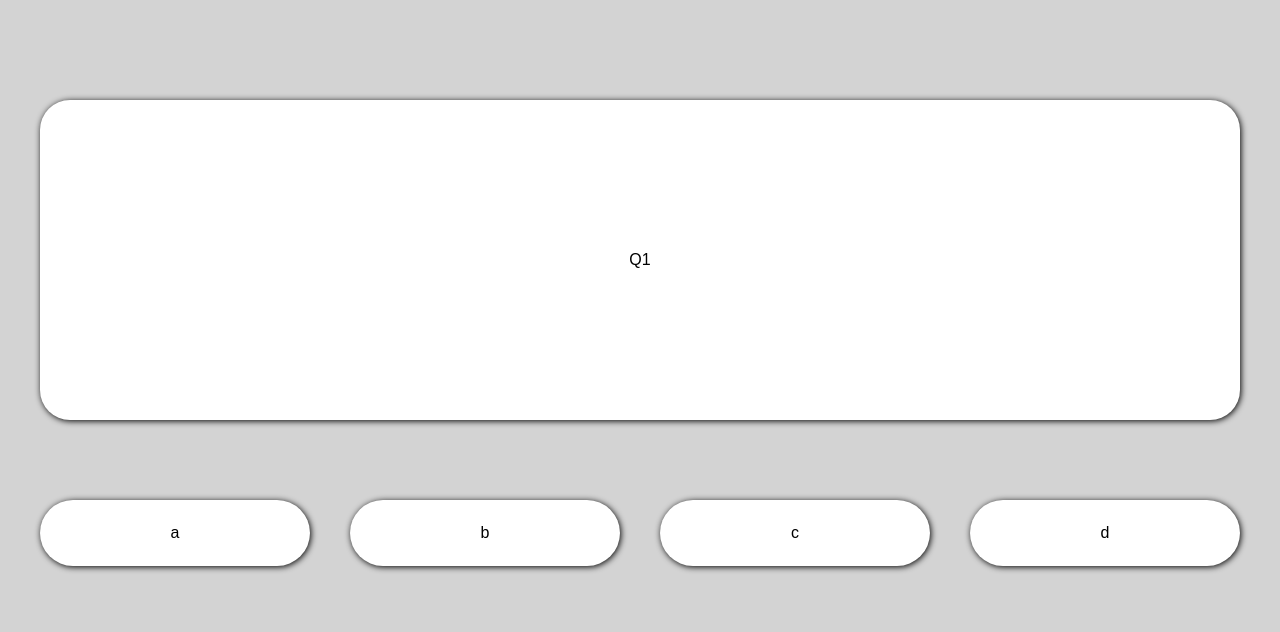
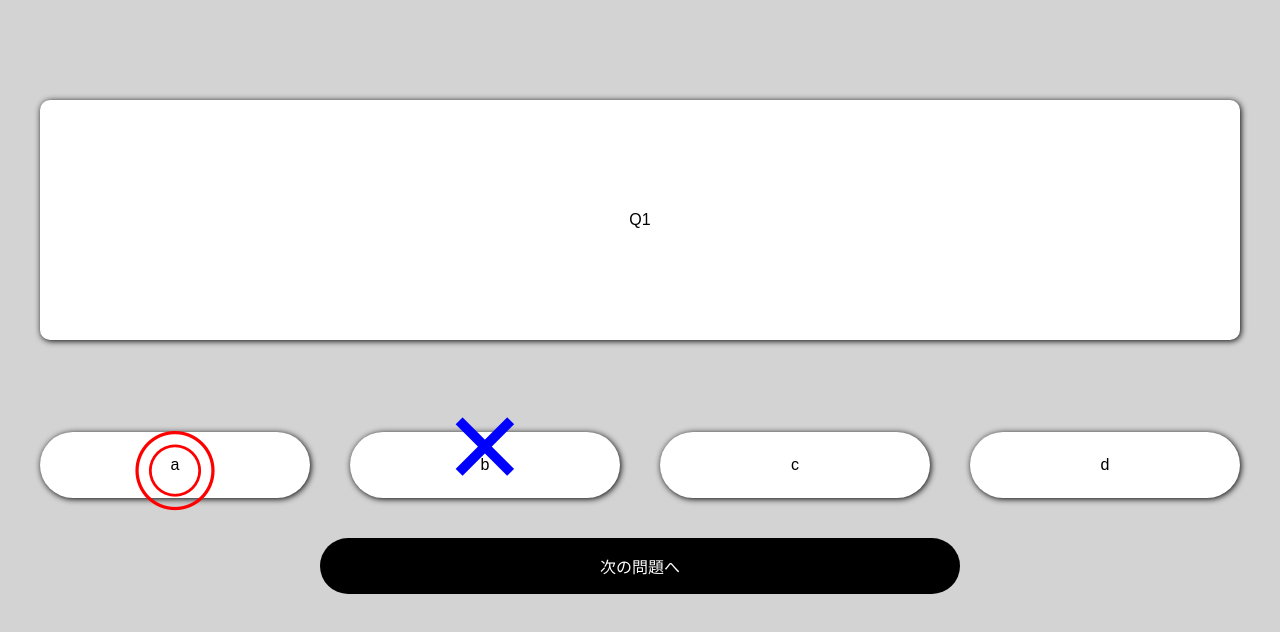
Before and after one commit to takaturnsaru/quiz, a plain HTML site: page quiz/construction/index.html in a window 1280 px wide. Drawn offline with nearby package versions, Linux system fonts and the light colour scheme; some packages are replaced by stand-ins of ours.

Commit message:
SP画面CSS修正

```diff
--- a/quiz/construction/assets/css/index.css
+++ b/quiz/construction/assets/css/index.css
@@ -36,7 +36,7 @@ a{
 
 .bg{
   position: relative;
-  width: 100vw;
+  width: 100%;
   height: 100vh;
   padding-top: 40px;
   background-color: lightgray;
@@ -46,8 +46,8 @@ a{
   display: flex;
   justify-content: center;
   align-items: center;
-  height: 40vh;
-  border-radius: 30px;
+  height: 30vh;
+  border-radius: 10px;
   text-align: center;
   background-color: #fff;
   box-shadow: 1px 1px 6px #000;
@@ -57,17 +57,58 @@ a{
   display: flex;
   justify-content: space-between;
   flex-wrap: wrap;
-  margin-top: 30px;
+  margin-top: 20px;
 }
 
 .choice{
+  position: relative;
   width: 100%;
-  margin-top: 20px;
+  margin-top: 32px;
   padding: 10px;
   background-color: #fff;
   border-radius: 50px;
   text-align: center;
   box-shadow: 1px 1px 6px #000;
+}
+
+.choice.correct,
+.choice.lose{
+  z-index: 998;
+}
+
+.choice.correct::before{
+  position: absolute;
+  top: -30px;
+  left: 50%;
+  transform: translateX(-50%);
+  display: block;
+  font-size: 68px;
+  content: "\025ce";
+  color: red;
+  z-index: 999;
+}
+
+.choice.lose::before{
+  position: absolute;
+  top: -33px;
+  left: 50%;
+  transform: translateX(-50%);
+  display: block;
+  font-size: 68px;
+  content: "\02715";
+  color: blue;
+  z-index: 999;
+}
+
+#next-btn{
+  display: block;
+  width: 50%;
+  margin: 40px auto 0;
+  padding: 16px 0;
+  background-color: #000;
+  color: #fff;
+  border-radius: 50px;
+
 }
 
 #overlay{
@@ -139,6 +180,16 @@ a{
     padding: 24px;
   }
 
+  .choice.correct::before{
+    font-size: 88px;
+  }
+
+  .choice.lose::before{
+    top: -42px;
+    font-size: 100px;
+  }
+
+
   .result{
     width: 800px;
     padding: 100px 0;
--- a/quiz/construction/index.html
+++ b/quiz/construction/index.html
@@ -23,11 +23,12 @@
       <div class="bg">
         <div id="question" class="question inner">っっd</div>
         <div class="btns-wrap inner">
-          <button class="choice">g</button>
-          <button class="choice">g</button>
+          <button class="choice correct">g</button>
+          <button class="choice lose">g</button>
           <button class="choice">g</button>
           <button class="choice">g</button>
         </div>
+        <button id="next-btn">次の問題へ</button>
         <div id="overlay" class="hidden"></div>
         <div id="result" class="result inner hidden">
           <p class="text">結果は</p>
```
